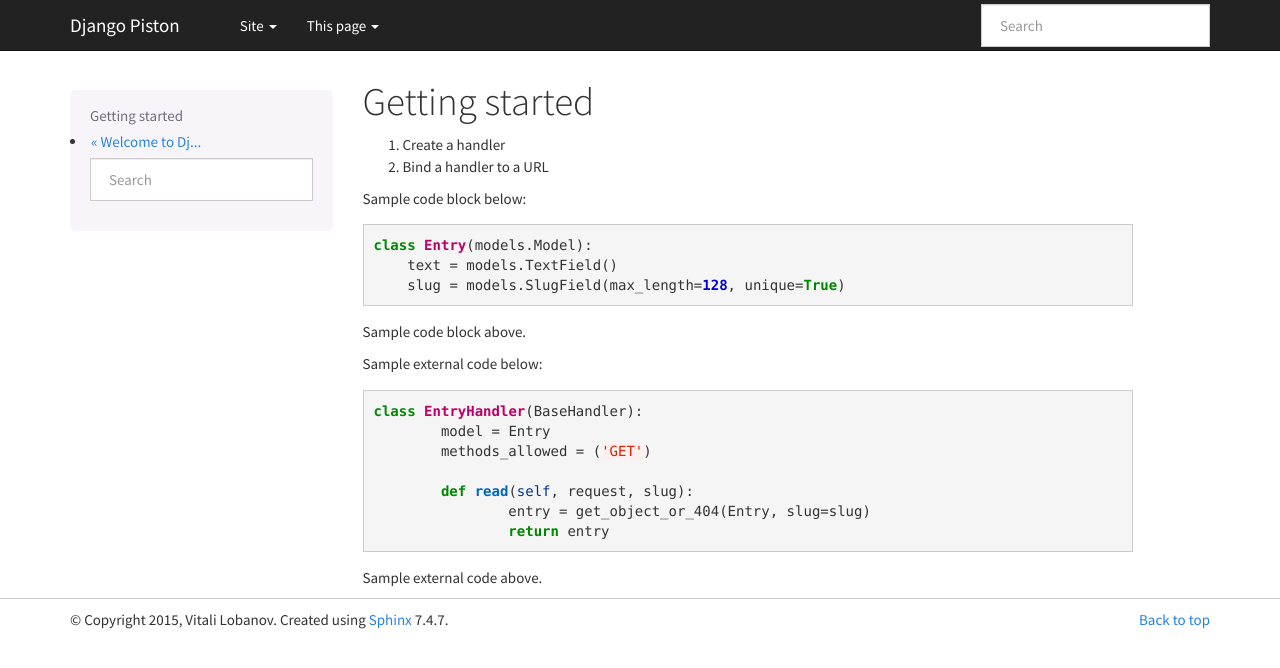
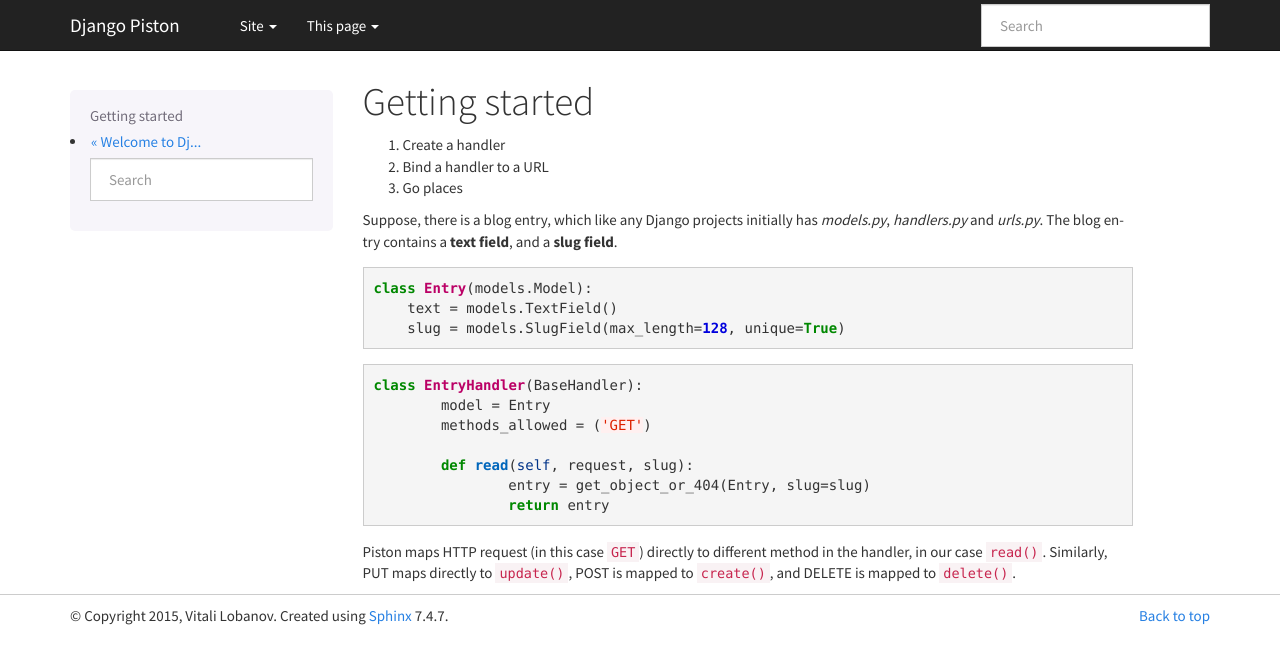
Before and after one commit to bfxy/django-piston-doc, a Sphinx documentation site: the page built from source/docs/start.rst, in a window 1280 px wide. Shown: the top 668 px of the page. Built offline with Sphinx 7.4.7, drawn with Linux system fonts in a browser that asks for light colours.

Commit message:
wee additions

```diff
--- a/source/docs/start.rst
+++ b/source/docs/start.rst
@@ -3,8 +3,9 @@ Getting started
 
 1. Create a handler
 2. Bind a handler to a URL
+3. Go places
 
-Sample code block below:
+Suppose, there is a blog entry, which like any Django projects initially has *models.py*, *handlers.py* and *urls.py*. The blog entry contains a **text field**, and a **slug field**.
 
 .. code-block:: python
 
@@ -12,11 +13,7 @@ Sample code block below:
        text = models.TextField()
        slug = models.SlugField(max_length=128, unique=True)
 
-Sample code block above.
-
-Sample external code below:
-
 .. literalinclude:: handlers.py
    :language: python
 
-Sample external code above.
+Piston maps HTTP request (in this case ``GET``) directly to different method in the handler, in our case ``read()``. Similarly, PUT maps directly to ``update()``, POST is mapped to ``create()``, and DELETE is mapped to ``delete()``.
--- a/source/index.rst
+++ b/source/index.rst
@@ -12,8 +12,8 @@ What Piston does
 * simple and direct way to access databases
 * includes authentication support (OAuth, Basic/Digest)
 * can respond to requests via JSON/XML/YAML/Pickle
-* supports streaming to clients
-* makes use of HTTP status codes
+* supports streaming to clients and throttling
+* makes extensive use of HTTP status codes (+ ``PUT`` and ``DELETE``)
 
 
 .. raw:: html
```
